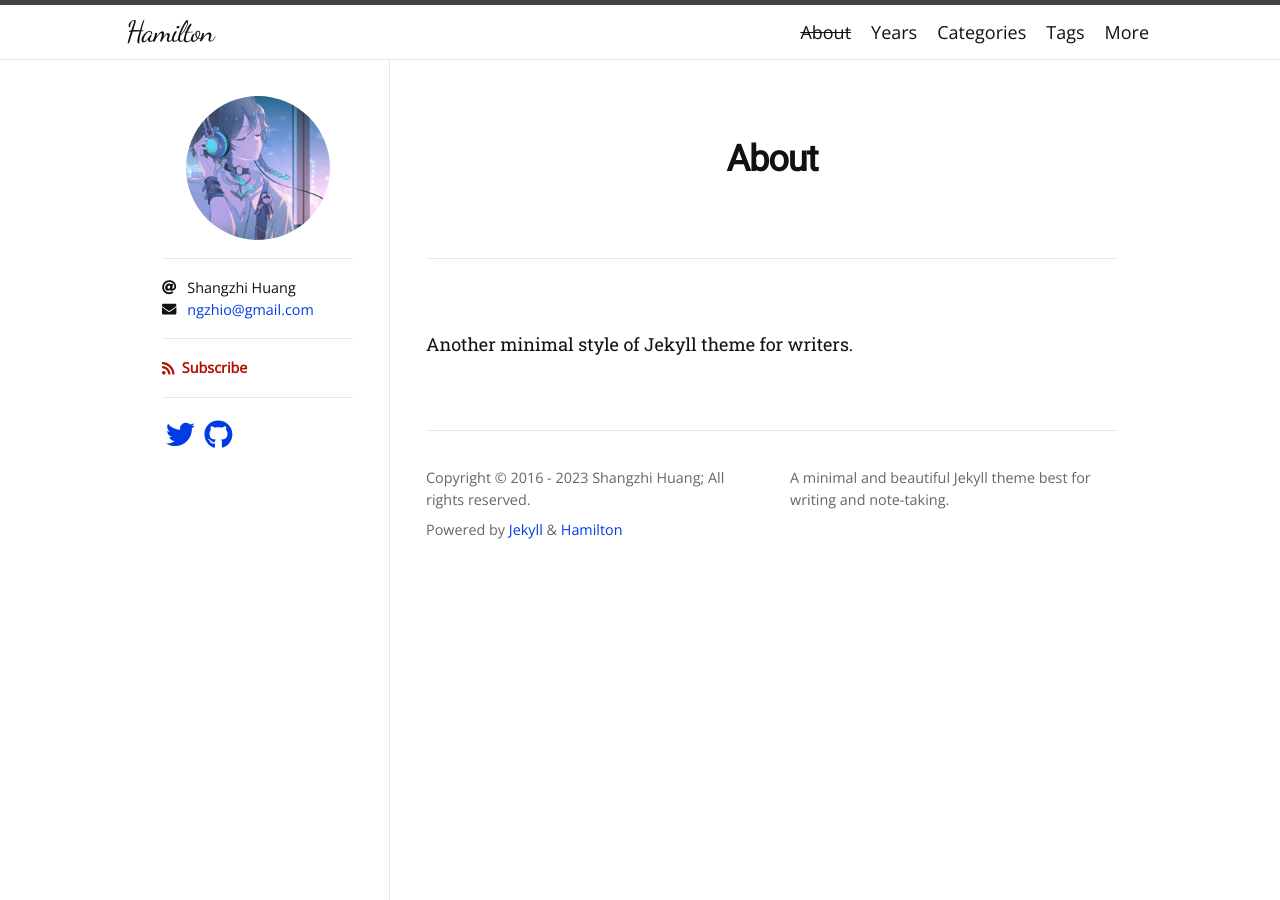
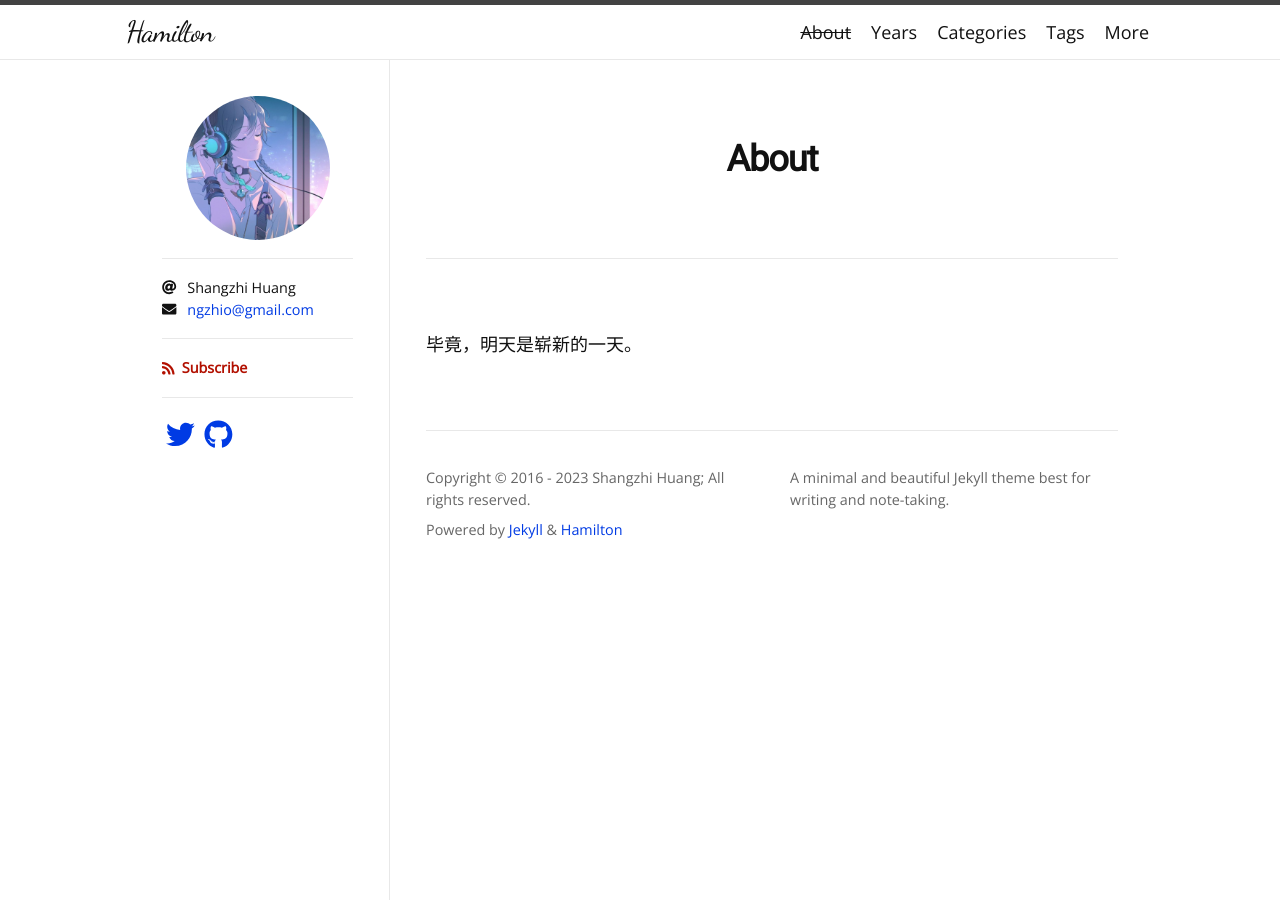
Before and after one commit to cloud-windl/cloud-windl.github.io, a Jekyll site: the page built from about.md, in a window 1280 px wide. Built offline with Jekyll 4.4.1, drawn with Linux system fonts in a browser that asks for light colours; nearby versions of some CDN libraries; some web fonts are replaced.

Commit message:
Update about.md

```diff
--- a/about.md
+++ b/about.md
@@ -4,4 +4,4 @@ title: About
 permalink: /about/
 ---
 
-Another minimal style of Jekyll theme for writers.
+毕竟，明天是崭新的一天。
```
